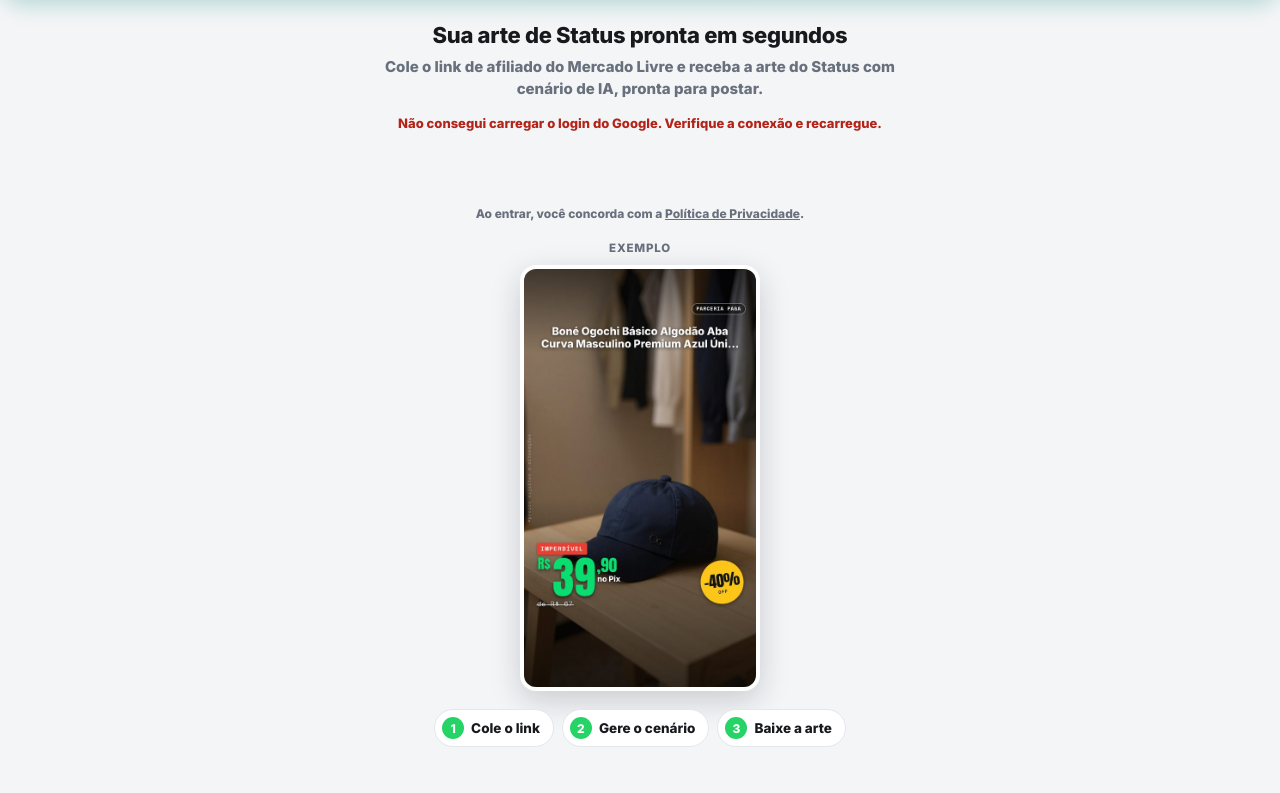
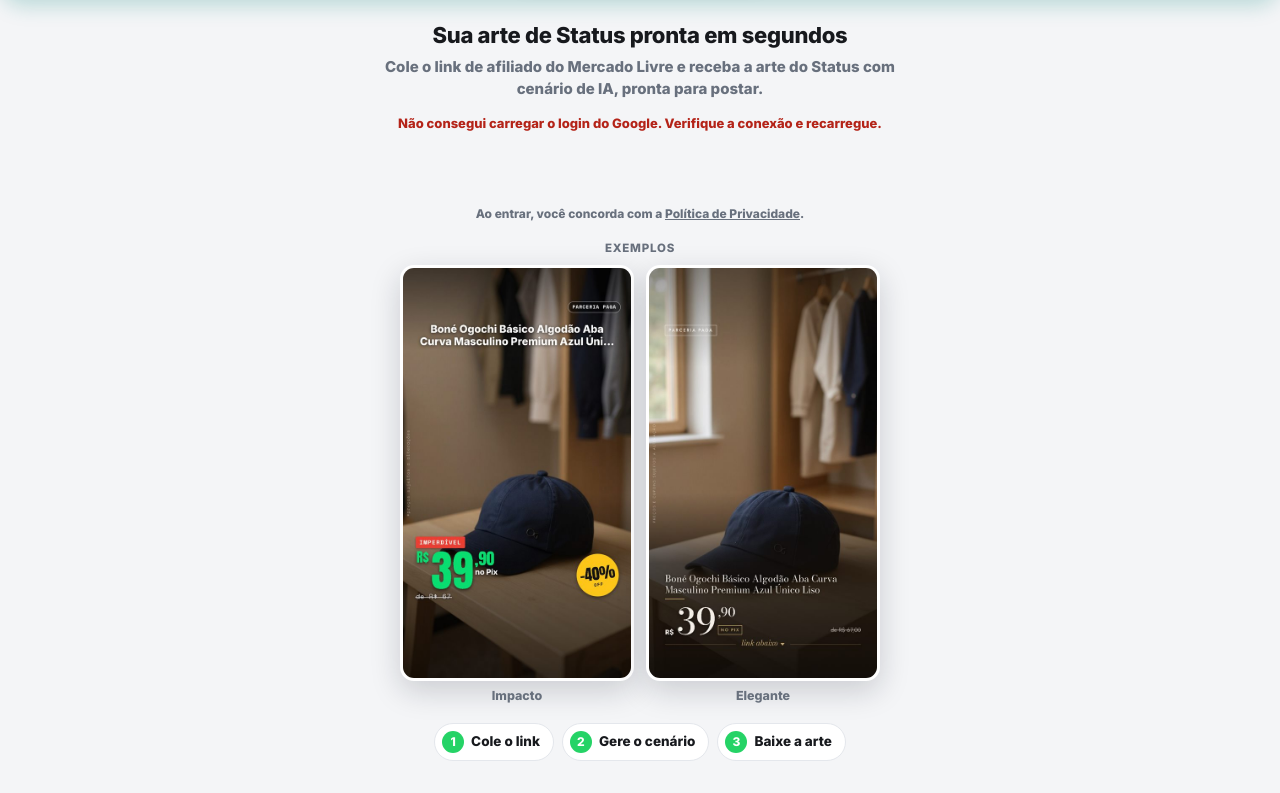
Before and after one commit to Hydrosistem/gerador-de-story, a plain HTML site: page web/index.html in a window 1280 px wide. Shown: the part 140-933 px from the top of the page. Drawn offline with nearby package versions, Linux system fonts and the light colour scheme.

Commit message:
feat: tela de entrada mostra os dois modelos lado a lado, sem a marca
Exemplos do Impacto e do Elegante, os dois com o boné em cenário de IA e sem
"Lar de Achadinhos", cada um com o nome do modelo embaixo.

Co-Authored-By: Claude Opus 5.5 <noreply@anthropic.com>

```diff
--- a/web/index.html
+++ b/web/index.html
@@ -78,7 +78,10 @@ details.cfg summary{cursor:pointer;font-weight:700;font-size:13px}details.cfg[op
 #avisoLogin{font-size:13px;color:var(--muted);white-space:pre-line}#avisoLogin:empty{display:none}#avisoLogin.erro{color:#b42318}
 .exemplo{display:grid;gap:8px;justify-items:center;margin-top:4px}
 .exemplo .etiqueta{font-size:11.5px;font-weight:700;letter-spacing:.8px;text-transform:uppercase;color:var(--muted)}
-.exemplo img{width:min(240px,70vw);height:auto;aspect-ratio:9/16;border-radius:16px;border:4px solid #fff;box-shadow:0 10px 30px rgba(16,24,40,.18);background:#d9d5cc}
+.exemplos{display:grid;grid-template-columns:1fr 1fr;gap:12px;width:min(480px,100%)}
+.exemplos figure{margin:0;display:grid;gap:6px;justify-items:center}
+.exemplos img{width:100%;height:auto;aspect-ratio:9/16;border-radius:14px;border:3px solid #fff;box-shadow:0 10px 30px rgba(16,24,40,.18);background:#d9d5cc}
+.exemplos figcaption{font-size:12.5px;font-weight:700;color:var(--muted)}
 .passos{display:flex;flex-wrap:wrap;justify-content:center;gap:8px;margin:4px 0 0;padding:0;list-style:none}
 .passos li{display:flex;align-items:center;gap:7px;background:#fff;border:1px solid var(--line);border-radius:999px;padding:7px 13px 7px 7px;font-size:13.5px;font-weight:600}
 .passos b{width:22px;height:22px;border-radius:50%;background:var(--wa);color:#fff;display:grid;place-items:center;font-size:12px}
@@ -116,8 +119,11 @@ details.cfg summary{cursor:pointer;font-weight:700;font-size:13px}details.cfg[op
  <div id="botaoGoogle"></div>
  <p class="aceite">Ao entrar, você concorda com a <a href="privacidade.html">Política de Privacidade</a>.</p>
  <div class="exemplo">
-  <span class="etiqueta">Exemplo</span>
-  <img src="exemplo-story.jpg" alt="Exemplo de arte de Status: boné por R$ 39,90 com selo de desconto" width="270" height="480" loading="lazy">
+  <span class="etiqueta">Exemplos</span>
+  <div class="exemplos">
+   <figure><img src="exemplo-impacto.jpg" alt="Modelo Impacto: boné por R$ 39,90 com etiqueta e selo de desconto" width="270" height="480" loading="lazy"><figcaption>Impacto</figcaption></figure>
+   <figure><img src="exemplo-elegante.jpg" alt="Modelo Elegante: boné por R$ 39,90 no Pix com letras finas e tons neutros" width="270" height="480" loading="lazy"><figcaption>Elegante</figcaption></figure>
+  </div>
  </div>
  <ol class="passos">
   <li><b>1</b>Cole o link</li>
```
Also changed, not shown: test/web.test.js (+3 -2 lines), web/exemplo-elegante.jpg (added), web/exemplo-impacto.jpg (renamed from web/exemplo-story.jpg).
